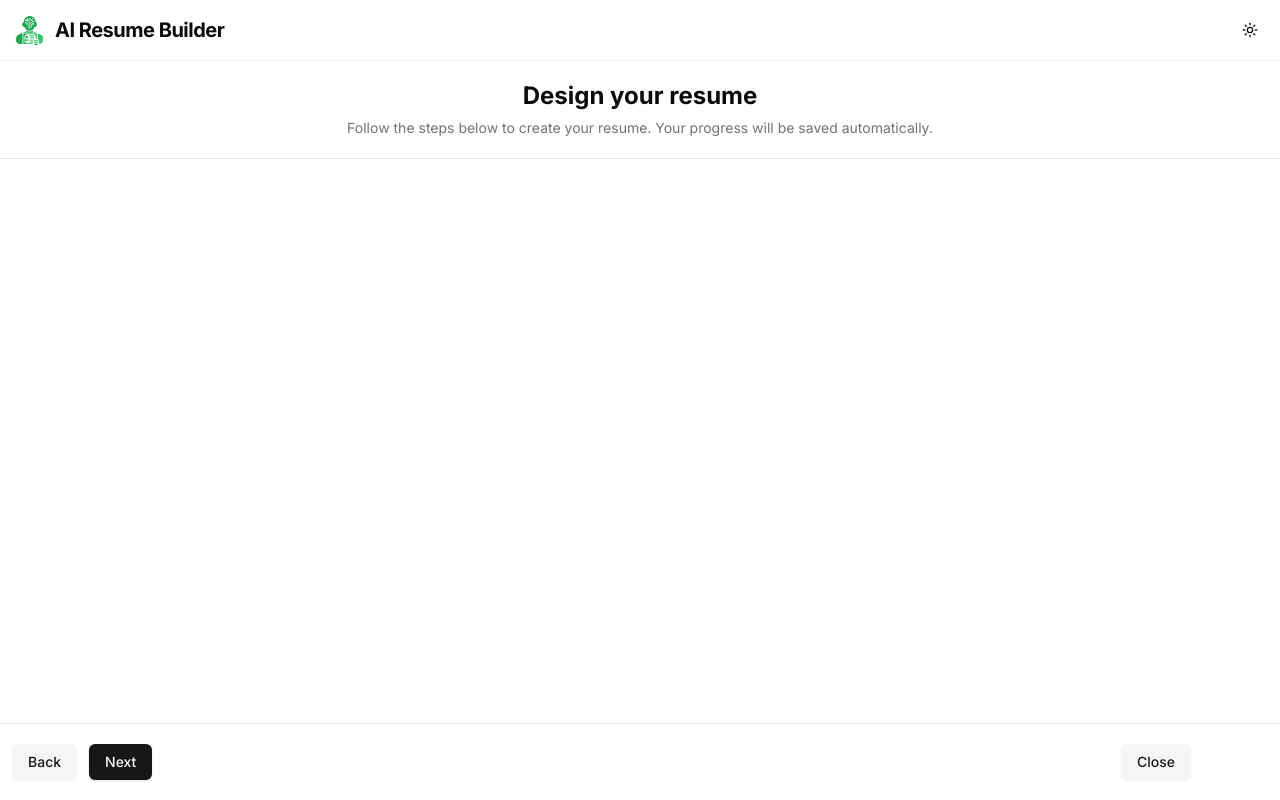
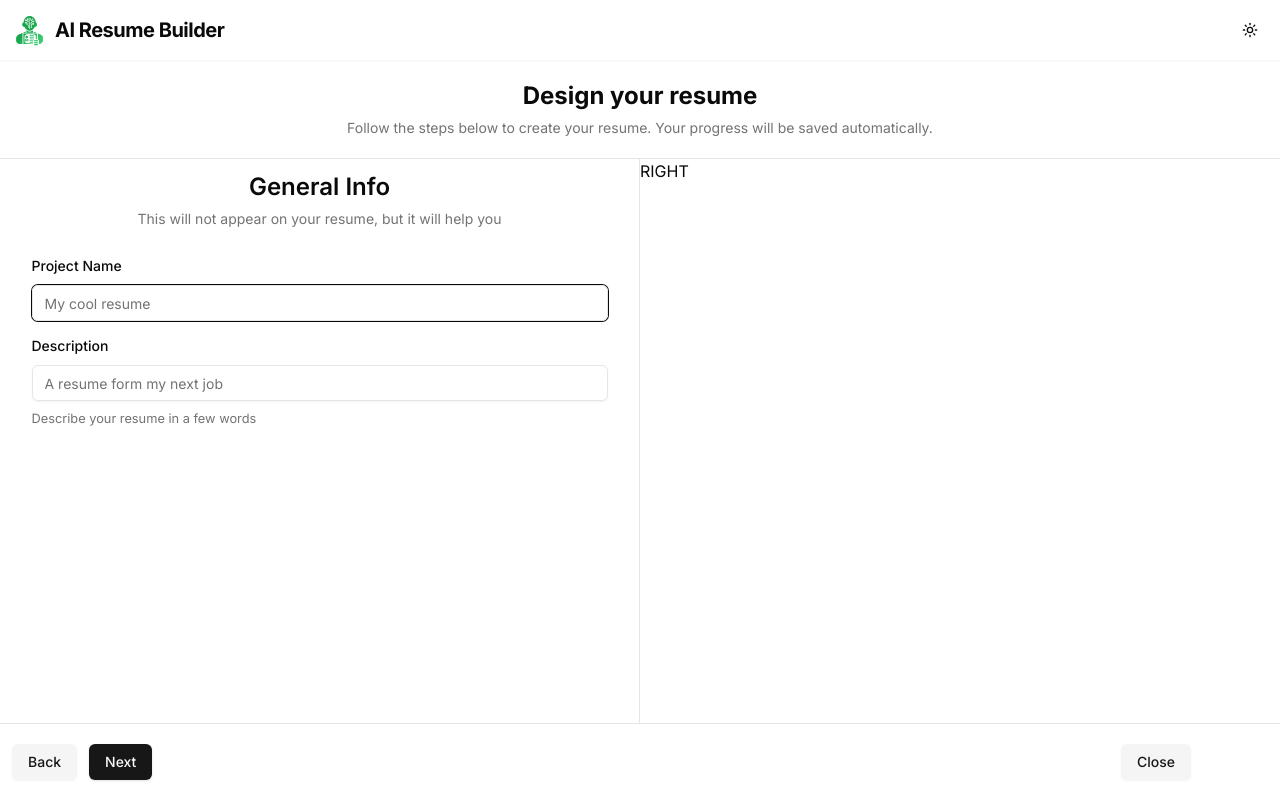
Before and after one commit to PositivWarrior/cv_mentor, a Next.js app: page /editor in a window 1280 px wide. Built offline with nearby package versions, Linux system fonts and the light colour scheme.

Commit message:
Add General Info form to Resume Editor
- Create GeneralInfoForm component with title and description inputs
- Implement Zod validation schema for general info fields
- Update ResumeEditor layout to include form and placeholder preview section

```diff
--- a/src/app/(main)/editor/ResumeEditor.tsx
+++ b/src/app/(main)/editor/ResumeEditor.tsx
@@ -2,6 +2,7 @@
 
 import { Button } from "@/components/ui/button";
 import Link from "next/link";
+import GeneralInfoForm from "./forms/GeneralInfoForm";
 
 export default function ResumeEditor() {
     return (
@@ -15,7 +16,12 @@ export default function ResumeEditor() {
             </header>
 
             <main className="relative grow">
-                <div className="absolute bottom-0 top-0 flex w-full"></div>
+                <div className="absolute bottom-0 top-0 flex w-full flex-row">
+                    <div className="w-full border-r p-3 md:w-1/2">
+                        <GeneralInfoForm />
+                    </div>
+                    <div className="hidden w-1/2 md:block">RIGHT</div>
+                </div>
             </main>
 
             <footer className="w-full border-t px-3 py-5">
--- /dev/null
+++ b/src/app/(main)/editor/forms/GeneralInfoForm.tsx
@@ -0,0 +1,76 @@
+import { generalInfoSchema, GeneralInfoValues } from "@/lib/validation";
+import { useForm } from "react-hook-form";
+import { zodResolver } from "@hookform/resolvers/zod";
+import {
+    Form,
+    FormControl,
+    FormDescription,
+    FormField,
+    FormItem,
+    FormLabel,
+    FormMessage,
+} from "@/components/ui/form";
+import { Input } from "@/components/ui/input";
+
+export default function GeneralInfoForm() {
+    const form = useForm<GeneralInfoValues>({
+        resolver: zodResolver(generalInfoSchema),
+        defaultValues: {
+            title: "",
+            description: "",
+        },
+    });
+
+    return (
+        <div className="mx-auto max-w-xl space-y-6">
+            <div className="space-y-1.5 text-center">
+                <h2 className="text-2xl font-semibold">General Info</h2>
+                <p className="text-sm text-muted-foreground">
+                    This will not appear on your resume, but it will help you
+                </p>
+            </div>
+
+            <Form {...form}>
+                <form className="space-y-3">
+                    <FormField
+                        control={form.control}
+                        name="title"
+                        render={({ field }) => (
+                            <FormItem>
+                                <FormLabel>Project Name</FormLabel>
+                                <FormControl>
+                                    <Input
+                                        {...field}
+                                        placeholder="My cool resume"
+                                        autoFocus
+                                    />
+                                </FormControl>
+                                <FormMessage />
+                            </FormItem>
+                        )}
+                    />
+
+                    <FormField
+                        control={form.control}
+                        name="description"
+                        render={({ field }) => (
+                            <FormItem>
+                                <FormLabel>Description</FormLabel>
+                                <FormControl>
+                                    <Input
+                                        {...field}
+                                        placeholder="A resume form my next job"
+                                    />
+                                </FormControl>
+                                <FormDescription>
+                                    Describe your resume in a few words
+                                </FormDescription>
+                                <FormMessage />
+                            </FormItem>
+                        )}
+                    />
+                </form>
+            </Form>
+        </div>
+    );
+}
--- /dev/null
+++ b/src/lib/validation.ts
@@ -0,0 +1,10 @@
+import { z } from "zod";
+
+export const optionalString = z.string().trim().optional().or(z.literal(""));
+
+export const generalInfoSchema = z.object({
+    title: optionalString,
+    description: optionalString,
+});
+
+export type GeneralInfoValues = z.infer<typeof generalInfoSchema>;
```
